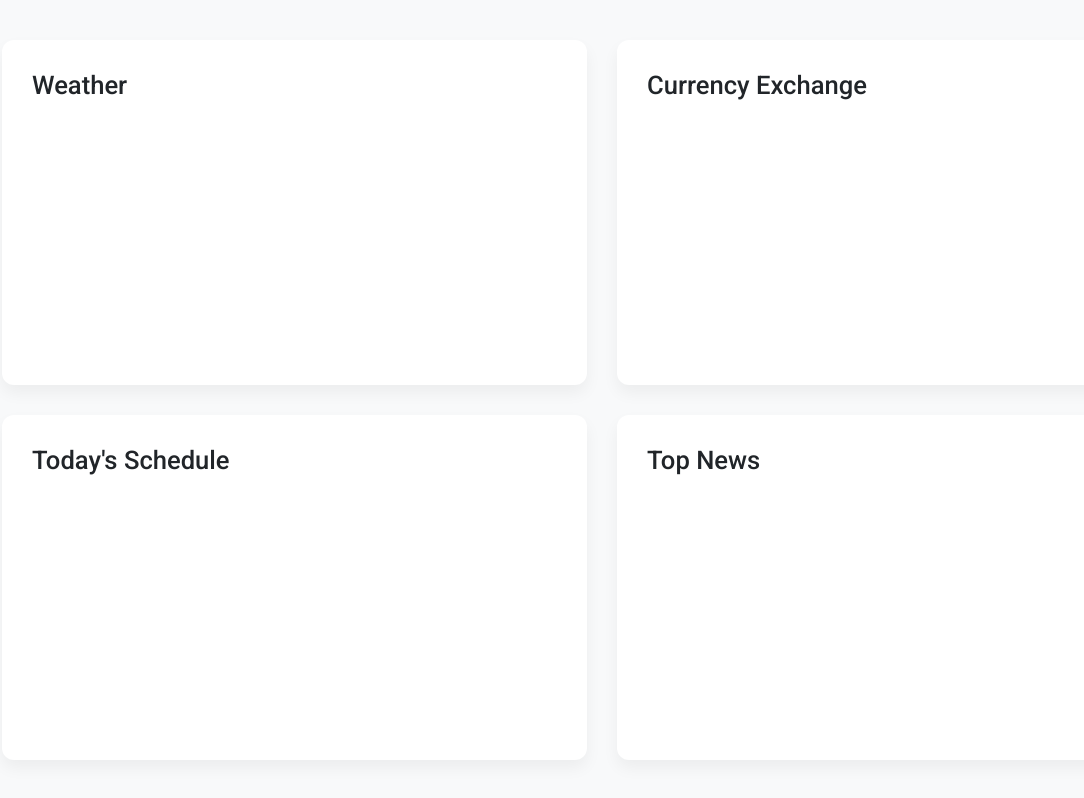
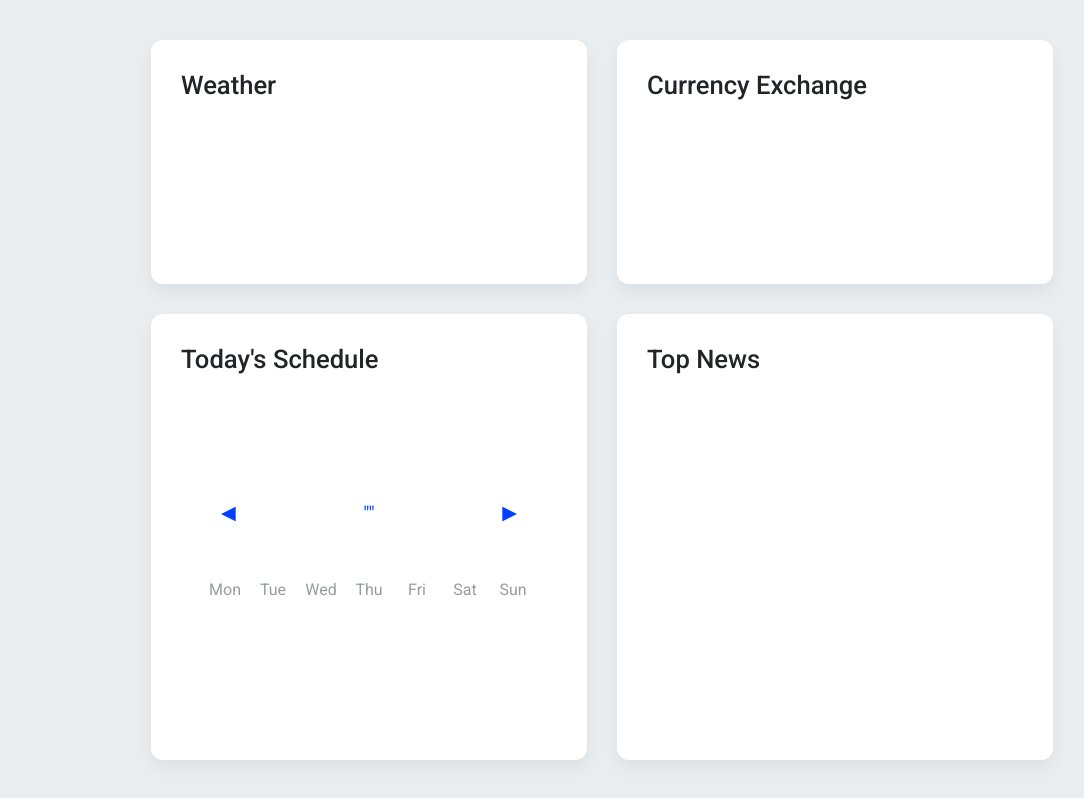
Before and after one commit to andricolae/personal-dashboard, a plain HTML site: page index.html in a window 1280 px wide. Shown: the whole page, without its empty margins (38-1122 px from the left). Drawn offline with Linux system fonts and the light colour scheme.

Commit message:
calendar html + styling started

```diff
--- a/index.html
+++ b/index.html
@@ -7,6 +7,7 @@
     <meta name="description" content="My Personal Dashboard">
     <title>Personal Dashboard</title>
     <link rel="stylesheet" href="style\style.css">
+    <link rel="stylesheet" href="style\calendar_style.css">
 </head>
 
 <body>
@@ -26,8 +27,29 @@
 
         <section id="schedule">
             <h2>Today's Schedule</h2>
-            <!-- TO DO -->
+            <div class="calendar">
+                <header>
+                    <pre class="left">◀</pre>
+                    <div class="header-display">
+                        <p class="display">""</p>
+                    </div>
+                    <pre class="left">▶</pre>
+                </header>
 
+                <div class="week">
+                    <div>Mon</div>
+                    <div>Tue</div>
+                    <div>Wed</div>
+                    <div>Thu</div>
+                    <div>Fri</div>
+                    <div>Sat</div>
+                    <div>Sun</div>
+                </div>
+                <div class="days"></div>
+            </div>
+            <div class="display-selected">
+                <p class="selected"></p>
+            </div>
         </section>
 
         <section id="news">
--- /dev/null
+++ b/style/calendar_style.css
@@ -0,0 +1,90 @@
+:root {
+    --white: #fff;
+    --main: #eaedf0;
+    --accent: #0041ff;
+    --accent-2: #ebedf0;
+}
+
+body {
+    background-color: var(--main);
+    display: flex;
+    align-items: center;
+    justify-content: center;
+}
+
+.container {
+    display: inline-block;
+    background-color: var(--white);
+    border-radius: 35px;
+    padding: 0 1em;
+    margin-top: 2em;
+}
+
+header {
+    margin: 20px;
+    display: flex;
+    justify-content: space-between;
+    align-items: center;
+    padding: 10px;
+}
+
+.header-display {
+    display: flex;
+    align-items: center;
+}
+
+.header-display p {
+    color: var(--accent);
+    margin: 5px;
+    font-size: 1.2rem;
+    word-spacing: 0.5rem;
+}
+
+pre {
+    padding: 10px;
+    margin: 0;
+    cursor: pointer;
+    font-size: 1.2rem;
+    color: var(--accent);
+}
+
+.days,
+.week {
+    display: grid;
+    grid-template-columns: repeat(7, 1fr);
+    margin: auto;
+    padding: 0 20px;
+    justify-content: space-between;
+}
+
+.week div,
+.days div {
+    display: flex;
+    justify-content: center;
+    align-items: center;
+    height: 3rem;
+    width: 3em;
+    border-radius: 100%;
+}
+
+.days div:hover {
+    background: var(--accent-2);
+    color: rgb(25, 25, 201);
+    cursor: pointer;
+}
+
+.week div {
+    opacity: 0.5;
+}
+
+
+.current-date {
+    background-color: var(--accent);
+    color: var(--white);
+}
+
+.display-selected {
+    margin-bottom: 10px;
+    padding: 20px 20px;
+    text-align: center;
+}
```
